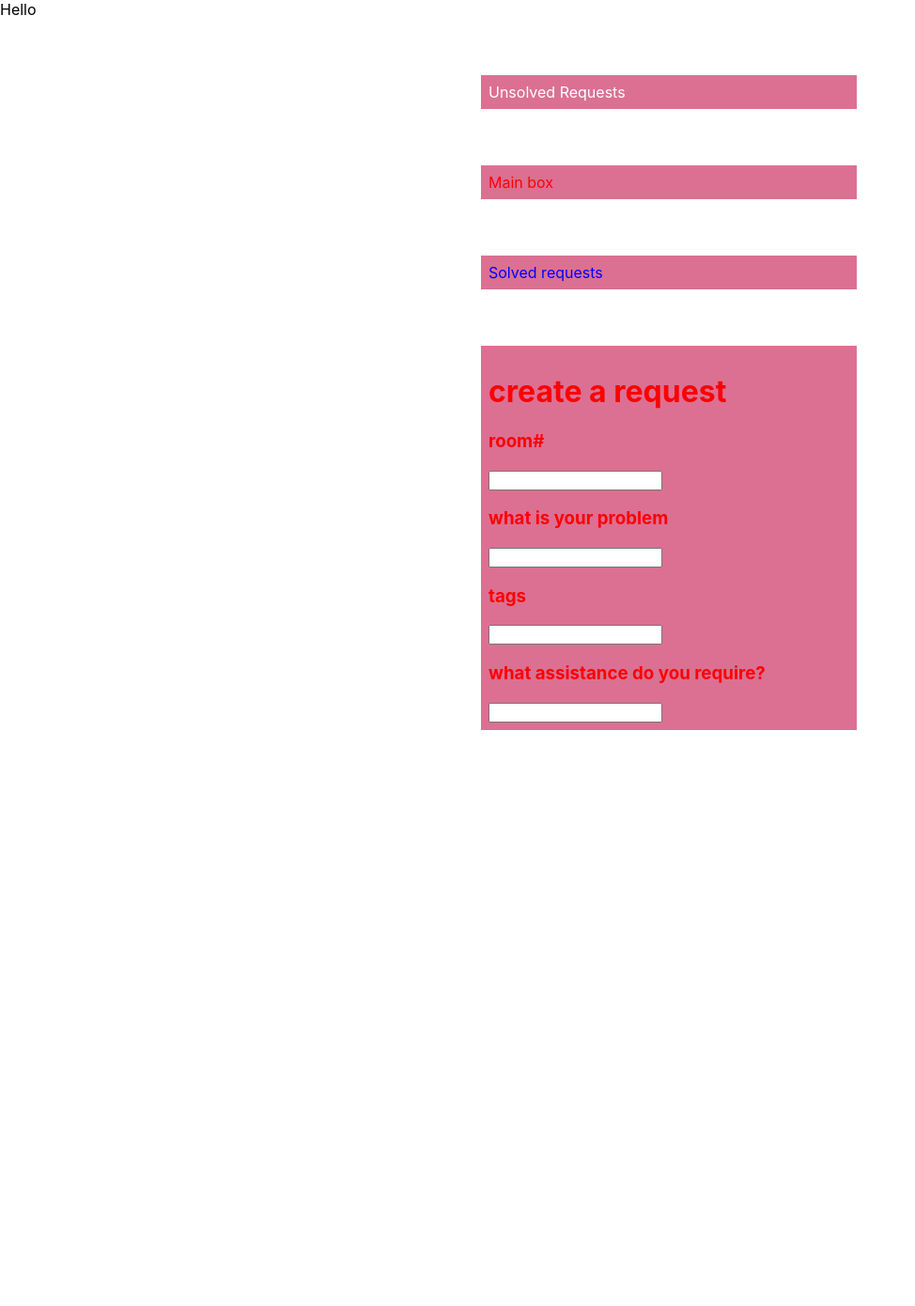
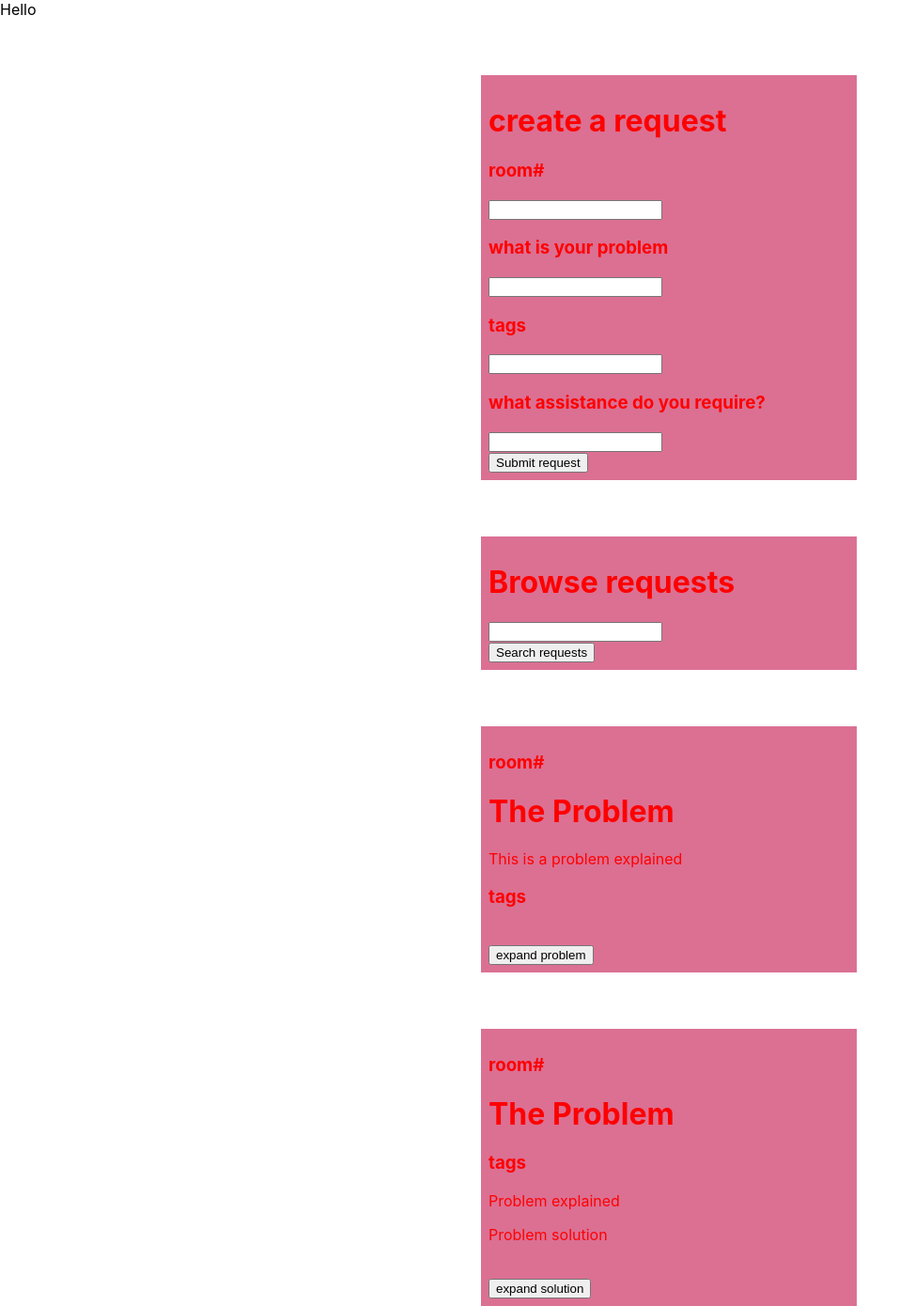
Before and after one commit to SchoolOfCode/national-project-week-room25-project, a React (Create React App) app in the folder frontend/: page / in a window 1280 px wide. Shown: the whole page at 94% size, without its empty margins (0-974 px from the left). Before the commit the page ends 800 px from the top, so only its background shows below. Built offline with nearby package versions, Linux system fonts and the light colour scheme.

Commit message:
create 3 boxes

```diff
--- a/frontend/src/App.js
+++ b/frontend/src/App.js
@@ -1,39 +1,18 @@
-// import logo from "./logo.svg";
 // import "./App.css";
-import Box from "@material-ui/core/Box";
-import boxRequest from "./maincomponents";
+// import Box from "@material-ui/core/Box";
+import browseRequest from "./Components/Browserequests";
+import boxRequest from "./Components/Createrequest";
+import solvedRequest from "./Components/Solvedrequests";
+import unsolvedRequest from "./Components/Unsolvedrequests";
 
 function App() {
   return (
     <div className="App">
       <header className="App-header">Hello</header>
-      <Box
-        style={{ marginLeft: "40%", marginTop: "60px", width: "30%" }}
-        color="white"
-        bgcolor="palevioletred"
-        p={1}
-      >
-        Unsolved Requests
-      </Box>
-
-      <Box
-        style={{ marginLeft: "40%", marginTop: "60px", width: "30%" }}
-        color="red"
-        bgcolor="palevioletred"
-        p={1}
-      >
-        Main box
-      </Box>
-
-      <Box
-        style={{ marginLeft: "40%", marginTop: "60px", width: "30%" }}
-        color="blue"
-        bgcolor="palevioletred"
-        p={1}
-      >
-        Solved requests
-      </Box>
       {boxRequest()}
+      {browseRequest()}
+      {unsolvedRequest()}
+      {solvedRequest()}
     </div>
   );
 }
--- /dev/null
+++ b/frontend/src/Components/Browserequests/index.js
@@ -0,0 +1,23 @@
+import react from "react";
+import Box from "@material-ui/core/Box";
+
+function browseRequest() {
+  return (
+    <div>
+      <Box
+        style={{ marginLeft: "40%", marginTop: "60px", width: "30%" }}
+        color="red"
+        bgcolor="palevioletred"
+        p={1}
+      >
+        {" "}
+        <h1>Browse requests</h1>
+        <input></input>
+        <br></br>
+        <button>Search requests</button>
+      </Box>
+    </div>
+  );
+}
+
+export default browseRequest;
--- a/frontend/src/maincomponents/index.js
+++ b/frontend/src/Components/Createrequest/index.js
@@ -26,6 +26,8 @@ function boxRequest() {
         <input></input>
         <h3>what assistance do you require?</h3>
         <input></input>
+        <br></br>
+        <button>Submit request</button>
       </Box>
     </div>
   );
--- /dev/null
+++ b/frontend/src/Components/Solvedrequests/index.js
@@ -0,0 +1,26 @@
+import react from "react";
+import Box from "@material-ui/core/Box";
+
+function solvedRequest() {
+  return (
+    <div>
+      <Box
+        style={{ marginLeft: "40%", marginTop: "60px", width: "30%" }}
+        color="red"
+        bgcolor="palevioletred"
+        p={1}
+      >
+        {" "}
+        <h3>room#</h3>
+        <h1>The Problem</h1>
+        <h3>tags</h3>
+        <p>Problem explained</p>
+        <p>Problem solution</p>
+        <br></br>
+        <button>expand solution</button>
+      </Box>
+    </div>
+  );
+}
+
+export default solvedRequest;
--- /dev/null
+++ b/frontend/src/Components/Unsolvedrequests/index.js
@@ -0,0 +1,25 @@
+import react from "react";
+import Box from "@material-ui/core/Box";
+
+function unsolvedRequest() {
+  return (
+    <div>
+      <Box
+        style={{ marginLeft: "40%", marginTop: "60px", width: "30%" }}
+        color="red"
+        bgcolor="palevioletred"
+        p={1}
+      >
+        {" "}
+        <h3>room#</h3>
+        <h1>The Problem</h1>
+        <p>This is a problem explained</p>
+        <h3>tags</h3>
+        <br></br>
+        <button>expand problem</button>
+      </Box>
+    </div>
+  );
+}
+
+export default unsolvedRequest;
```
